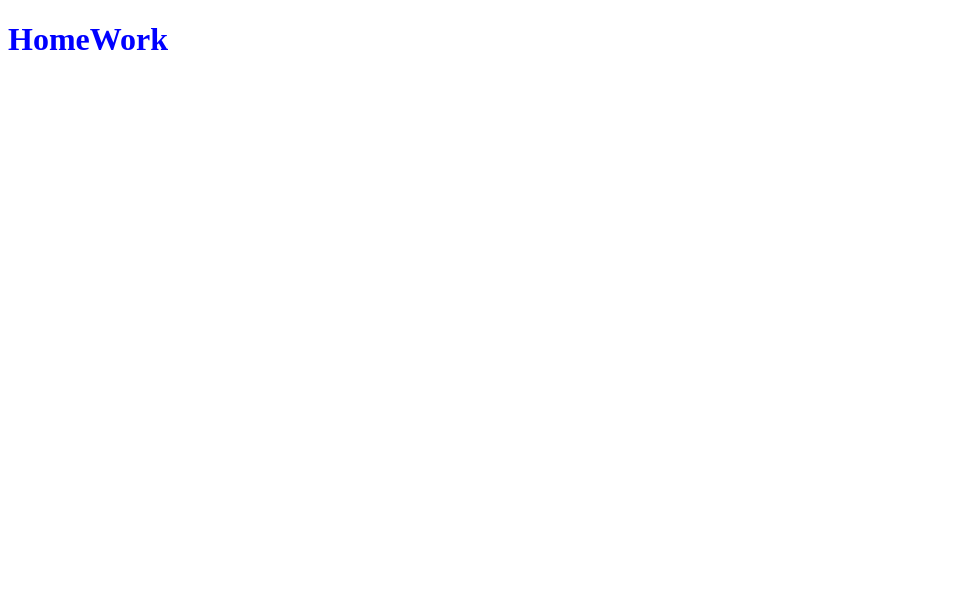
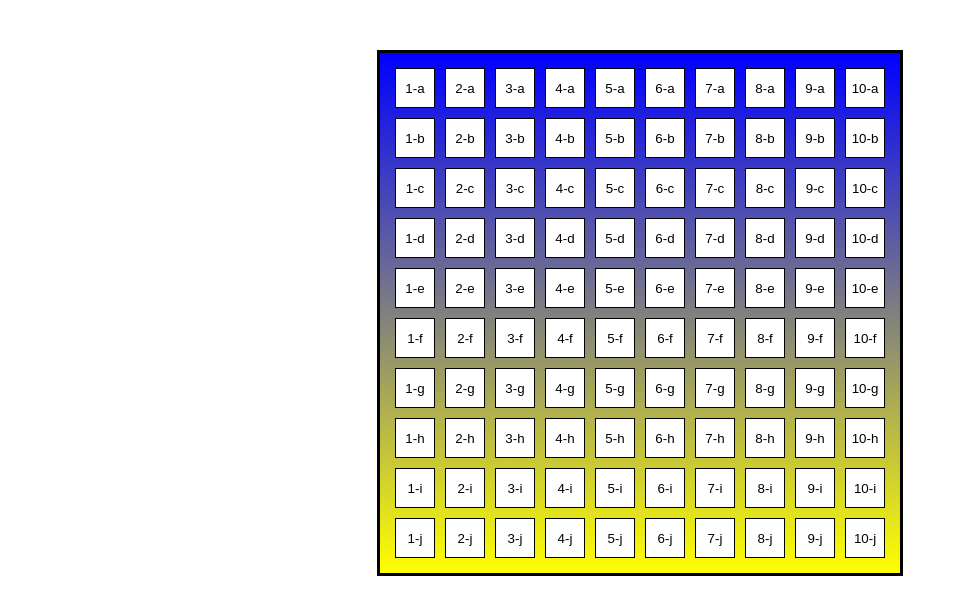
Before and after one commit to Alex-Corsa/Front-End-Pro, a plain HTML site: page index.html in a window 1280 px wide. Shown: the whole page, without its empty margins (0-958 px from the left). Drawn offline with Linux system fonts and the light colour scheme.

Commit message:
hw-12 cruisers

```diff
--- a/index.html
+++ b/index.html
@@ -6,11 +6,9 @@
     <meta name="viewport" content="width=device-width, initial-scale=1.0">
     <link rel="stylesheet" href="./style.css">
     <title>Front End Pro</title>
-    <script src="./js/script.js"></script>
-    <script src="./js/test-script.js"></script>
+    <script defer src="./js/script.js"></script>
 </head>
 <body>
-    <h1>HomeWork</h1>
-    <p></p>
+
 </body>
 </html>
--- a/js/script.js
+++ b/js/script.js
@@ -1,5 +1,48 @@
-/* Tasc №
-Условие:
+// Условие
 
-Решение:
-*/
+var cruisers = ['1-b', '1-c', '1-d', '1-e', '1-f', '1-g', '2-c', '2-e', '3-d', '', '', '', '', '', '', '', '', '', '', '', '', '', '', '', '', '', '', '', '', '', '', '', '', '', '', '', '', '', '', '', '', '', '', '', ];
+var field = ['a', 'b', 'c', 'd', 'e', 'f', 'g', 'h', 'i', 'j'];
+
+// Поле битвы
+
+function start(){
+    var div = document.createElement('div');
+    var body = document.querySelector('body');
+
+    div.className = 'wrap';
+    body.append(div)
+
+    for (var i = 0; i < field.length; i++) {
+        for (var m = 0; m < field.length; m++) {
+            createBtn('' + (m + 1) + '-' + field[i]);
+        }
+    }
+}
+
+// Ячейки
+
+function createBtn(text){
+    var btn = document.createElement('button');
+    btn.className = 'button' + ' click';
+    btn.innerHTML = text;
+    var wrap = document.querySelector('.wrap');
+    wrap.append(btn)
+}
+
+// Действие
+
+document.addEventListener('click', function (e){
+    var elem = e.target;
+    var check = elem.matches('.click');
+    if (check) {
+        if (cruisers.includes(elem.textContent)){
+            elem.classList.add('hit')
+            alert('Крейсер "Москва" совершил отрицательное всплытие!')
+        } else {
+            elem.classList.add('past')
+        }
+        elem.classList.remove('click')
+    }
+})
+
+start()
--- a/style.css
+++ b/style.css
@@ -1,3 +1,45 @@
-h1 {
-    color: blue;
+*, html, body{
+    margin: 0;
+    padding: 0;
 }
+
+body{
+    padding: 50px;
+    display: flex;
+    justify-content: center;
+}
+
+.wrap{
+    display: flex;
+    padding: 10px;
+    background: linear-gradient(blue, yellow);
+    justify-content: center;
+    align-items: center;
+    border: 3px solid black;
+    flex-wrap: wrap;
+    width: 500px;
+    min-width: 500px;
+}
+
+.button{
+    height: 40px;
+    width: 40px;
+    background-color: white;
+    outline: none;
+    border: 1px solid black;
+    margin: 5px;
+}
+
+.hit{
+    background-color: red;
+}
+/* .muerto{
+    background-color: red;
+}
+
+.mar{
+    background-color: blue
+} */
+.past{
+    background-color: blue
+}
```
Also changed, not shown: js/test-script.js (deleted).
